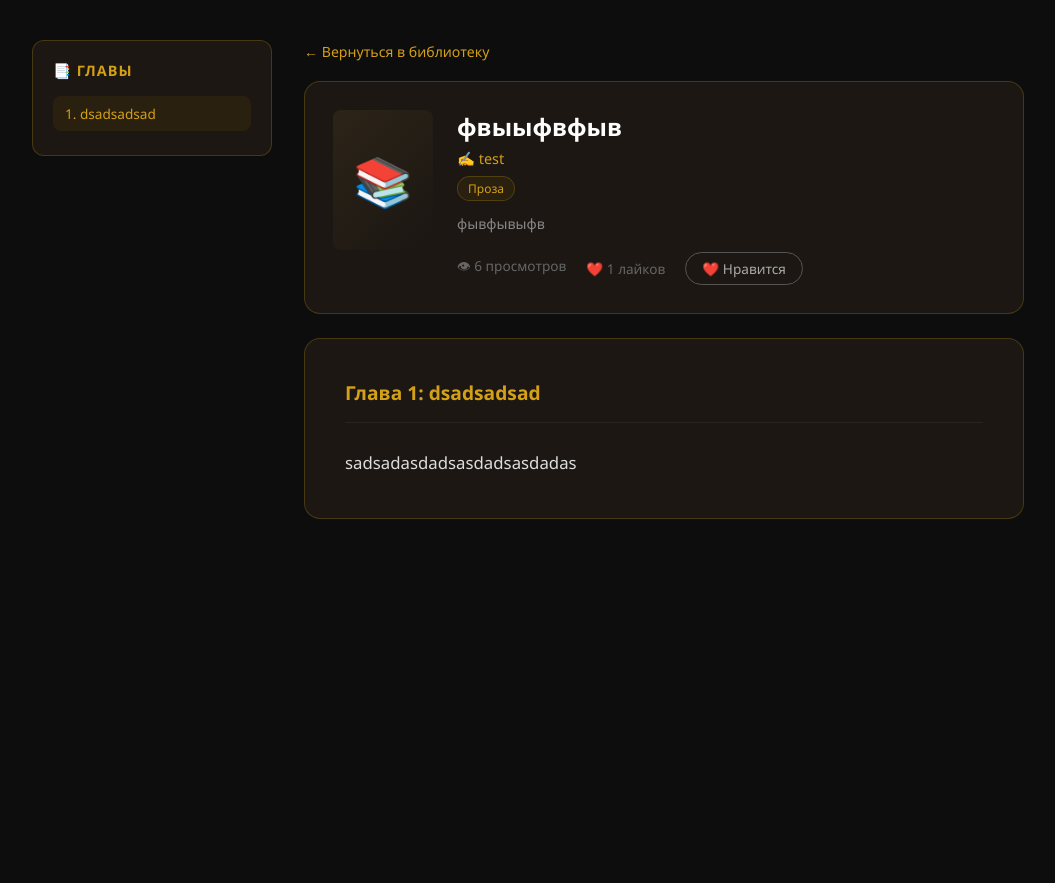
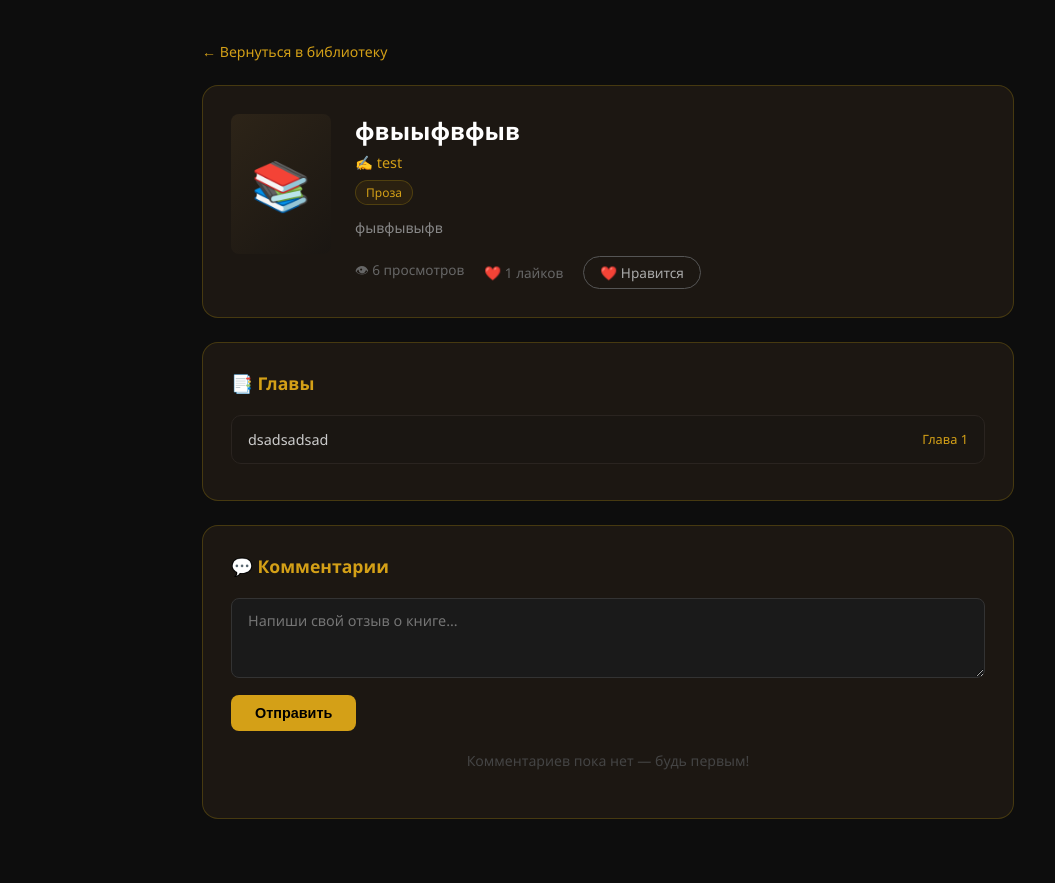
Before and after one commit to svgND/readgold, a Flask app: page /book/1 in a window 1280 px wide. Shown: the part 66-949 px from the top of the page, without its empty margins (32-1087 px from the left). Before the commit the page ends 585 px from the top, so only its background shows below. Run offline with Flask 3, Linux system fonts and the light colour scheme; a user stored in the database is signed in; data comes from the database, SQL or seed files in the repository; both versions use the stored data as it was after the commit.

Commit message:
comments and chapter reading

```diff
--- a/app.py
+++ b/app.py
@@ -42,7 +42,8 @@ def register():
         user = User(username=username, email=email, password=password)
         db.session.add(user)
         db.session.commit()
-        return redirect(url_for('login'))
+        login_user(user)
+        return redirect(url_for('choose_role'))
     return render_template('register.html')
 
 @app.route('/choose-role')
@@ -117,13 +118,23 @@ def book(book_id):
     book = Book.query.get_or_404(book_id)
     book.views += 1
     db.session.commit()
-    chapter_id = request.args.get('chapter', type=int)
-    current_chapter = None
-    if chapter_id:
-        current_chapter = Chapter.query.get(chapter_id)
-    elif book.chapters:
-        current_chapter = book.chapters[0]
+    return render_template('book.html', book=book, current_chapter=None)
+
+@app.route('/book/<int:book_id>/chapter/<int:chapter_id>')
+@login_required
+def read_chapter(book_id, chapter_id):
+    book = Book.query.get_or_404(book_id)
+    current_chapter = Chapter.query.get_or_404(chapter_id)
     return render_template('book.html', book=book, current_chapter=current_chapter)
+
+@app.route('/comment/<int:book_id>', methods=['POST'])
+@login_required
+def add_comment(book_id):
+    content = request.form['content']
+    comment = Comment(content=content, user_id=current_user.id, book_id=book_id)
+    db.session.add(comment)
+    db.session.commit()
+    return redirect(url_for('book', book_id=book_id))
 
 @app.route('/like/<int:book_id>')
 @login_required
--- a/templates/book.html
+++ b/templates/book.html
@@ -35,51 +35,20 @@
         }
         .logout:hover { background: #d4a017; color: #000; }
 
-        .page { display: flex; max-width: 1200px; margin: 0 auto; padding: 40px 24px; gap: 32px; }
+        .container { max-width: 860px; margin: 0 auto; padding: 40px 24px; }
 
-        /* Боковая панель с главами */
-        .sidebar {
-            width: 240px;
-            flex-shrink: 0;
-        }
-        .sidebar-card {
-            background: rgba(30, 25, 20, 0.95);
-            border: 1px solid #b8960c44;
-            border-radius: 12px;
-            padding: 20px;
-            position: sticky;
-            top: 20px;
-        }
-        .sidebar-card h3 { color: #d4a017; font-size: 0.9rem; margin-bottom: 16px; text-transform: uppercase; letter-spacing: 1px; }
-        .chapter-list { list-style: none; }
-        .chapter-list li { margin-bottom: 4px; }
-        .chapter-list a {
-            display: block;
-            padding: 8px 12px;
-            border-radius: 8px;
-            color: #aaa;
-            text-decoration: none;
-            font-size: 0.85rem;
-            transition: all 0.2s;
-        }
-        .chapter-list a:hover, .chapter-list a.active {
-            background: #2a2010;
-            color: #d4a017;
-        }
-        .no-chapters { color: #444; font-size: 0.85rem; text-align: center; padding: 12px 0; }
+        .back-link { color: #d4a017; text-decoration: none; font-size: 0.88rem; display: inline-block; margin-bottom: 24px; }
+        .back-link:hover { text-decoration: underline; }
 
-        /* Основной контент */
-        .main { flex: 1; max-width: 720px; }
-
+        /* Шапка книги */
         .book-header {
             background: rgba(30, 25, 20, 0.95);
             border: 1px solid #b8960c44;
             border-radius: 16px;
             padding: 28px;
-            margin-bottom: 24px;
             display: flex;
             gap: 24px;
-            align-items: flex-start;
+            margin-bottom: 24px;
         }
         .book-cover-big {
             width: 100px;
@@ -93,9 +62,9 @@
             flex-shrink: 0;
         }
         .book-meta { flex: 1; }
-        .book-meta h1 { font-size: 1.5rem; color: #fff; margin-bottom: 6px; }
+        .book-meta h1 { font-size: 1.5rem; margin-bottom: 6px; }
         .book-meta .author { color: #d4a017; font-size: 0.9rem; margin-bottom: 8px; }
-        .book-meta .genre {
+        .book-genre {
             display: inline-block;
             background: #2a2010;
             color: #d4a017;
@@ -105,9 +74,9 @@
             border: 1px solid #b8960c44;
             margin-bottom: 12px;
         }
-        .book-meta .description { color: #888; font-size: 0.88rem; line-height: 1.6; margin-bottom: 16px; }
-        .book-meta-stats { display: flex; gap: 20px; }
-        .stat { display: flex; align-items: center; gap: 6px; font-size: 0.85rem; color: #666; }
+        .book-desc { color: #888; font-size: 0.88rem; line-height: 1.6; margin-bottom: 16px; }
+        .book-stats { display: flex; gap: 20px; align-items: center; }
+        .stat { font-size: 0.85rem; color: #666; }
         .like-btn {
             background: transparent;
             border: 1px solid #555;
@@ -115,30 +84,104 @@
             padding: 6px 16px;
             border-radius: 20px;
             font-size: 0.85rem;
-            cursor: pointer;
             text-decoration: none;
             transition: all 0.2s;
         }
         .like-btn:hover { border-color: #e05555; color: #e05555; }
 
-        /* Чтение главы */
-        .chapter-content {
+        /* Список глав */
+        .card {
             background: rgba(30, 25, 20, 0.95);
             border: 1px solid #b8960c44;
             border-radius: 16px;
-            padding: 40px;
+            padding: 28px;
+            margin-bottom: 24px;
         }
-        .chapter-content h2 { color: #d4a017; font-size: 1.2rem; margin-bottom: 24px; padding-bottom: 16px; border-bottom: 1px solid #2a2420; }
+        .card h2 { color: #d4a017; font-size: 1.1rem; margin-bottom: 20px; }
+
+        .chapter-list { list-style: none; }
+        .chapter-list li { margin-bottom: 8px; }
+        .chapter-list a {
+            display: flex;
+            justify-content: space-between;
+            align-items: center;
+            padding: 14px 16px;
+            background: #1a1612;
+            border: 1px solid #2a2420;
+            border-radius: 10px;
+            text-decoration: none;
+            color: #ccc;
+            font-size: 0.9rem;
+            transition: all 0.2s;
+        }
+        .chapter-list a:hover, .chapter-list a.active {
+            border-color: #d4a017;
+            color: #fff;
+            background: #2a2010;
+        }
+        .chapter-num { color: #d4a017; font-size: 0.8rem; }
+        .no-chapters { color: #444; text-align: center; padding: 20px; }
+
+        /* Текст главы */
+        .chapter-content h2 { color: #d4a017; font-size: 1.15rem; margin-bottom: 24px; padding-bottom: 16px; border-bottom: 1px solid #2a2420; }
         .chapter-text {
             font-size: 1.05rem;
             line-height: 1.9;
             color: #ddd;
             white-space: pre-wrap;
         }
-        .no-content { color: #444; text-align: center; padding: 40px; }
 
-        .back-link { color: #d4a017; text-decoration: none; font-size: 0.88rem; display: inline-block; margin-bottom: 20px; }
-        .back-link:hover { text-decoration: underline; }
+        /* Комментарии */
+        .comment-form textarea {
+            width: 100%;
+            padding: 12px 16px;
+            background: #1a1a1a;
+            border: 1px solid #333;
+            border-radius: 8px;
+            color: #fff;
+            font-size: 0.9rem;
+            outline: none;
+            resize: vertical;
+            min-height: 80px;
+            font-family: inherit;
+            margin-bottom: 12px;
+        }
+        .comment-form textarea:focus { border-color: #d4a017; }
+        .comment-form button {
+            padding: 10px 24px;
+            background: #d4a017;
+            color: #000;
+            font-weight: bold;
+            border: none;
+            border-radius: 8px;
+            cursor: pointer;
+            font-size: 0.9rem;
+        }
+        .comment-form button:hover { background: #e6b520; }
+
+        .comment-item {
+            padding: 16px 0;
+            border-bottom: 1px solid #2a2420;
+        }
+        .comment-item:last-child { border-bottom: none; }
+        .comment-header { display: flex; gap: 10px; align-items: center; margin-bottom: 8px; }
+        .comment-avatar {
+            width: 32px;
+            height: 32px;
+            border-radius: 50%;
+            background: linear-gradient(135deg, #d4a017, #8b6914);
+            display: flex;
+            align-items: center;
+            justify-content: center;
+            font-size: 0.85rem;
+            font-weight: bold;
+            color: #000;
+            flex-shrink: 0;
+        }
+        .comment-username { font-size: 0.88rem; font-weight: bold; color: #d4a017; }
+        .comment-date { font-size: 0.75rem; color: #555; }
+        .comment-text { font-size: 0.9rem; color: #ccc; line-height: 1.6; }
+        .no-comments { color: #444; text-align: center; padding: 20px; font-size: 0.88rem; }
     </style>
 </head>
 <body>
@@ -148,35 +191,14 @@
         <div class="nav-links">
             <span style="color:#666; font-size:0.85rem;">{{ current_user.username }}</span>
             <a href="/profile">Профиль</a>
+            {% if current_user.role == 'author' %}
+            <a href="/author">Кабинет автора</a>
+            {% endif %}
             <a href="/logout" class="logout">Выйти</a>
         </div>
     </nav>
 
-    <div class="page">
-
-        <!-- Список глав -->
-        <div class="sidebar">
-            <div class="sidebar-card">
-                <h3>📑 Главы</h3>
-                {% if book.chapters %}
-                <ul class="chapter-list">
-                    {% for ch in book.chapters %}
-                    <li>
-                        <a href="/book/{{ book.id }}?chapter={{ ch.id }}"
-                           class="{{ 'active' if current_chapter and current_chapter.id == ch.id }}">
-                            {{ ch.number }}. {{ ch.title }}
-                        </a>
-                    </li>
-                    {% endfor %}
-                </ul>
-                {% else %}
-                <div class="no-chapters">Глав пока нет</div>
-                {% endif %}
-            </div>
-        </div>
-
-        <!-- Контент -->
-        <div class="main">
+    <div class="container">
         <a href="/dashboard" class="back-link">← Вернуться в библиотеку</a>
 
         <!-- Шапка книги -->
@@ -185,27 +207,71 @@
             <div class="book-meta">
                 <h1>{{ book.title }}</h1>
                 <div class="author">✍️ {{ book.author.username }}</div>
-                    {% if book.genre %}<span class="genre">{{ book.genre }}</span>{% endif %}
-                    <div class="description">{{ book.description or 'Описание отсутствует' }}</div>
-                    <div class="book-meta-stats">
-                        <div class="stat">👁 {{ book.views }} просмотров</div>
-                        <div class="stat">❤️ {{ book.likes }} лайков</div>
+                {% if book.genre %}<span class="book-genre">{{ book.genre }}</span>{% endif %}
+                <div class="book-desc">{{ book.description or 'Описание отсутствует' }}</div>
+                <div class="book-stats">
+                    <span class="stat">👁 {{ book.views }} просмотров</span>
+                    <span class="stat">❤️ {{ book.likes }} лайков</span>
                     <a href="/like/{{ book.id }}" class="like-btn">❤️ Нравится</a>
                 </div>
             </div>
         </div>
 
+        <!-- Список глав -->
+        <div class="card">
+            <h2>📑 Главы</h2>
+            {% if book.chapters %}
+            <ul class="chapter-list">
+                {% for ch in book.chapters %}
+                <li>
+                    <a href="/book/{{ book.id }}/chapter/{{ ch.id }}"
+                       class="{{ 'active' if current_chapter and current_chapter.id == ch.id }}">
+                        <span>{{ ch.title }}</span>
+                        <span class="chapter-num">Глава {{ ch.number }}</span>
+                    </a>
+                </li>
+                {% endfor %}
+            </ul>
+            {% else %}
+            <div class="no-chapters">Автор ещё не добавил главы</div>
+            {% endif %}
+        </div>
+
         <!-- Текст главы -->
-            <div class="chapter-content">
         {% if current_chapter %}
+        <div class="card">
             <h2>Глава {{ current_chapter.number }}: {{ current_chapter.title }}</h2>
             <div class="chapter-text">{{ current_chapter.content }}</div>
-                {% elif book.chapters %}
-                    <div class="no-content">Выбери главу слева 👈</div>
+        </div>
+        {% endif %}
+
+        <!-- Комментарии -->
+        <div class="card">
+            <h2>💬 Комментарии</h2>
+
+            <div class="comment-form">
+                <form method="POST" action="/comment/{{ book.id }}">
+                    <textarea name="content" placeholder="Напиши свой отзыв о книге..." required></textarea>
+                    <button type="submit">Отправить</button>
+                </form>
+            </div>
+
+            {% if book.comments %}
+                {% for comment in book.comments %}
+                <div class="comment-item">
+                    <div class="comment-header">
+                        <div class="comment-avatar">{{ comment.user.username[0].upper() }}</div>
+                        <div>
+                            <div class="comment-username">{{ comment.user.username }}</div>
+                            <div class="comment-date">{{ comment.created_at.strftime('%d.%m.%Y %H:%M') }}</div>
+                        </div>
+                    </div>
+                    <div class="comment-text">{{ comment.content }}</div>
+                </div>
+                {% endfor %}
             {% else %}
-                    <div class="no-content">Автор ещё не добавил главы</div>
+                <div class="no-comments">Комментариев пока нет — будь первым!</div>
             {% endif %}
-            </div>
         </div>
 
     </div>
```
Also changed, not shown: models.py (+9 -0 lines), instance/readgold.db. Lines whose indentation alone changed are shown as unchanged.
